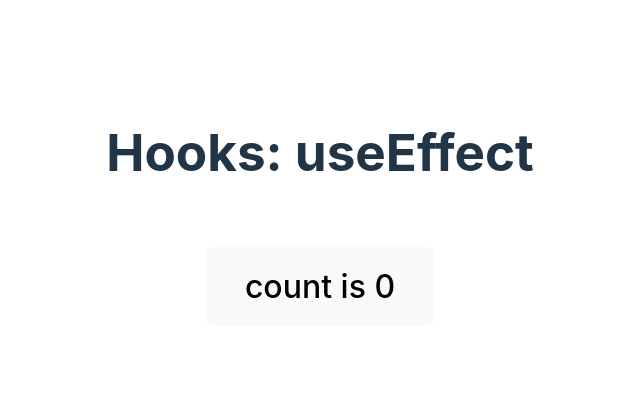
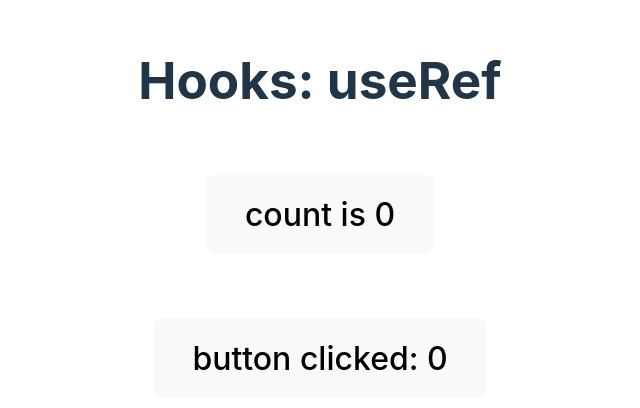
Before and after one commit to gbeto21/The-React-Hooks-Course, a React (Vite) app: page / in a window 1280 px wide. Shown: the part 176-584 px from the top of the page, without its empty margins (320-960 px from the left). Built offline with nearby package versions, Linux system fonts and the light colour scheme.

Commit message:
A useRef example was added. End of class useRef - Preserve Variable

```diff
--- /dev/null
+++ b/src/hooks/UseRef.jsx
@@ -0,0 +1,42 @@
+/**
+ * Objectives: - Use useRef hook to simulate how the hook works
+ *             - preserve value over renders
+ *             - access dom elements
+ *             - forwardRef
+ */
+import { useState, useRef } from 'react';
+import './Hook.css';
+
+const Count = ({ action, message }) => {
+  return (
+    <div className="card">
+      <button className="text" onClick={action}>
+        {message}
+      </button>
+    </div>
+  );
+};
+
+const HooksUseRef = () => {
+  const [count, setCount] = useState(0);
+  const buttonLogger = useRef(0);
+
+  const handleCount = () => {
+    setCount((prevState) => prevState + 1);
+  };
+
+  const handleButtonLoger = () => {
+    buttonLogger.current++;
+    console.log(buttonLogger.current);
+  };
+
+  return (
+    <>
+      <h1>Hooks: useRef </h1>
+      <Count action={handleCount} message={`count is ${count}`} />
+      <Count action={handleButtonLoger} message={`button clicked: ${buttonLogger.current}`} />
+    </>
+  );
+};
+
+export default HooksUseRef;
--- a/src/main.jsx
+++ b/src/main.jsx
@@ -1,12 +1,10 @@
 import React from 'react';
 import ReactDOM from 'react-dom/client';
-import App from './App.jsx';
 import './index.css';
-import HookUseState from './hooks/UseState.jsx';
-import HooksUseEffect from './hooks/UseEffect.jsx';
+import HooksUseRef from './hooks/UseRef.jsx';
 
 ReactDOM.createRoot(document.getElementById('root')).render(
   <React.StrictMode>
-    <HooksUseEffect/>
+    <HooksUseRef />
   </React.StrictMode>
 );
```
Also changed, not shown: src/hooks/UseEffect.jsx (+6 -6 lines).
